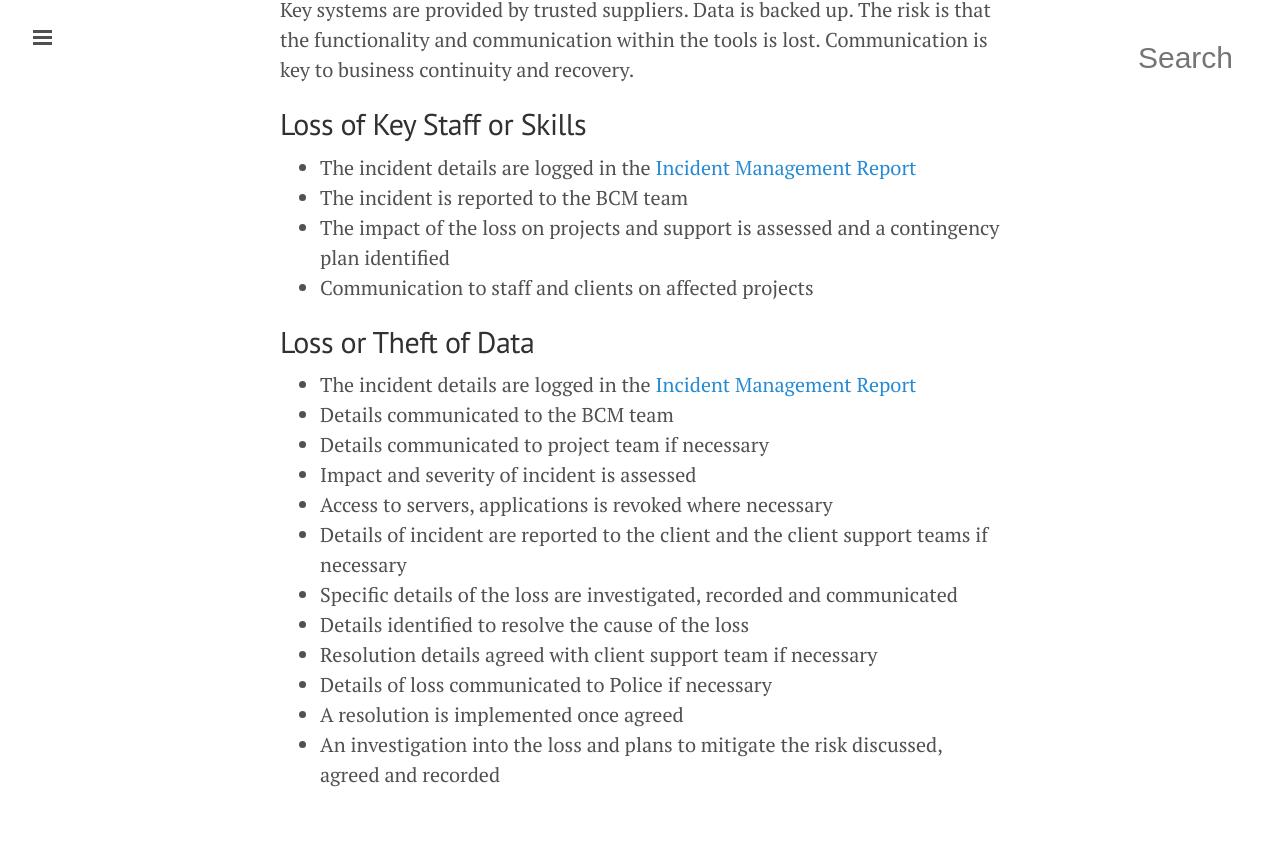
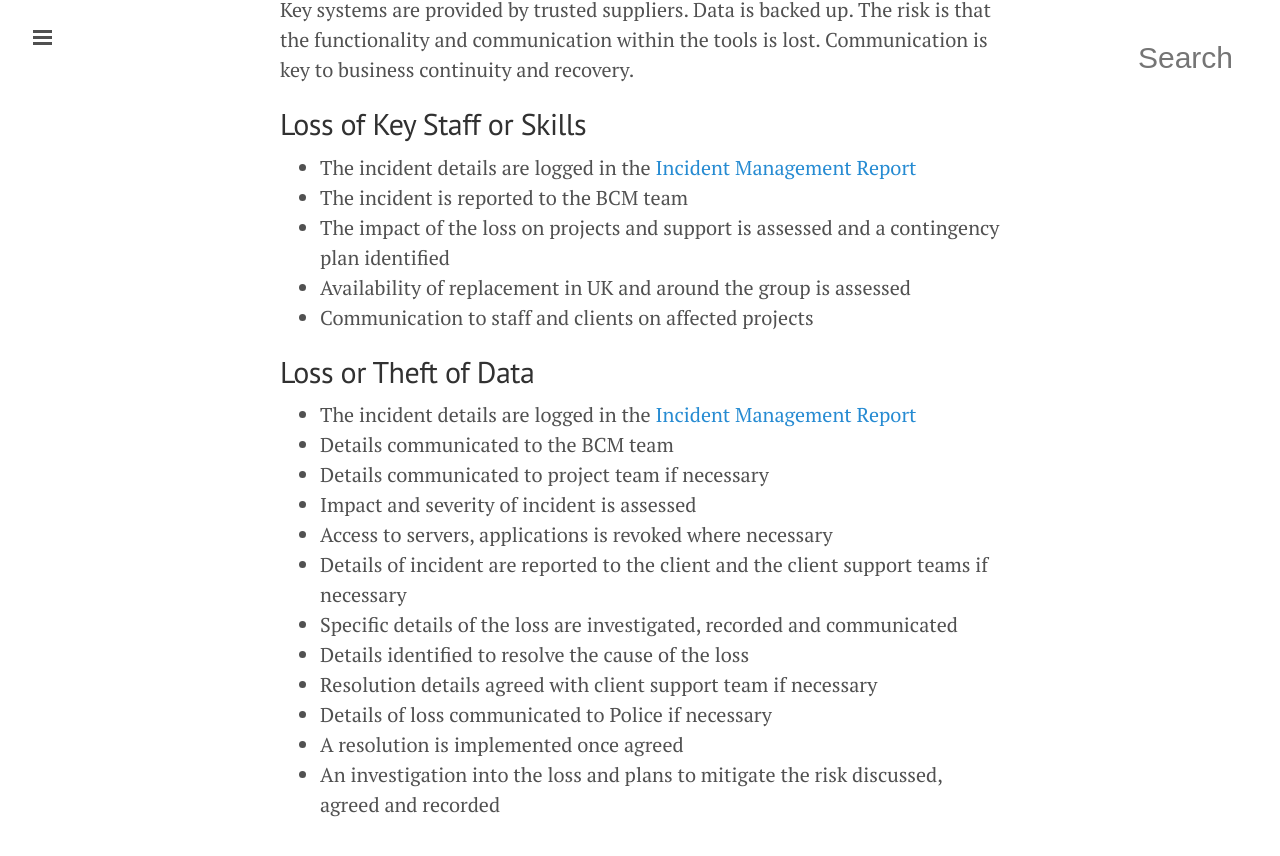
Before and after one commit to tormi/WunderWay, a Jekyll site: the page built from security/business-continuity-management.md, in a window 1280 px wide and 900 px high, scrolled down 3859 px. Shown: the top 856 px of the window. Built offline with Jekyll 4.4.1, drawn with Linux system fonts in a browser that asks for light colours; nearby versions of some CDN libraries; Markdown is read by kramdown in place of the engine named in the settings; some of the changed lines change nothing that is shown; some of the changed text lies outside the part shown.

Commit message:
BCM tweaks

```diff
--- a/security/business-continuity-management.md
+++ b/security/business-continuity-management.md
@@ -90,7 +90,7 @@
 
 Contact details are available via the [Wunderroot phone directory](/who/wr-phone-directory)
 
-# Incident Management
+# Incident Scenarios
 
 Following are a list of possible incident scenarios that could risk business continuity and the key steps to be taken in order to manage the risks.
 
@@ -128,6 +128,7 @@
 * The incident details are logged in the [Incident Management Report](https://docs.google.com/a/wunderkraut.com/spreadsheets/d/1xbTkDvrQ3t_m5pQpa16fmkx4ZPXaDPBjq588rXNq2PQ/edit#gid=0)
 * The incident is reported to the BCM team
 * The impact of the loss on projects and support is assessed and a contingency plan identified
+* Availability of replacement in UK and around the group is assessed
 * Communication to staff and clients on affected projects
 
 ## Loss or Theft of Data
```
